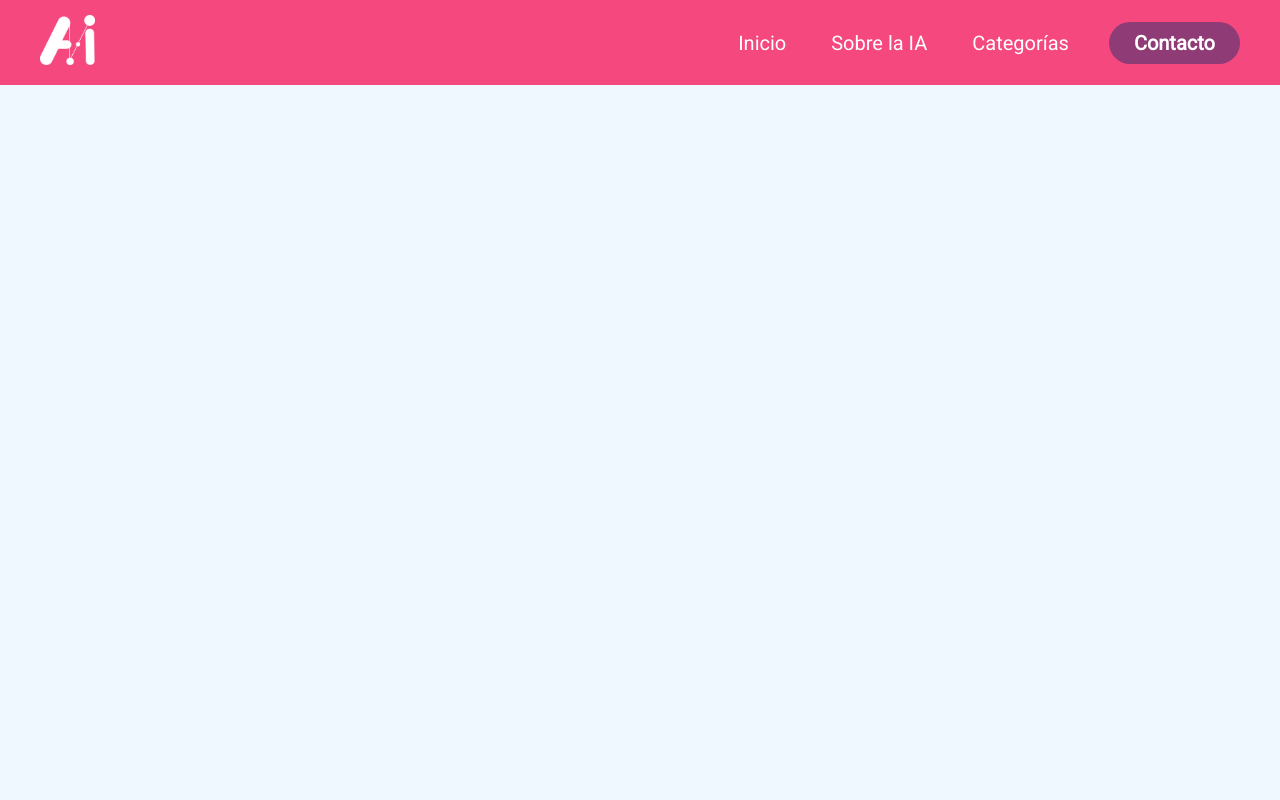
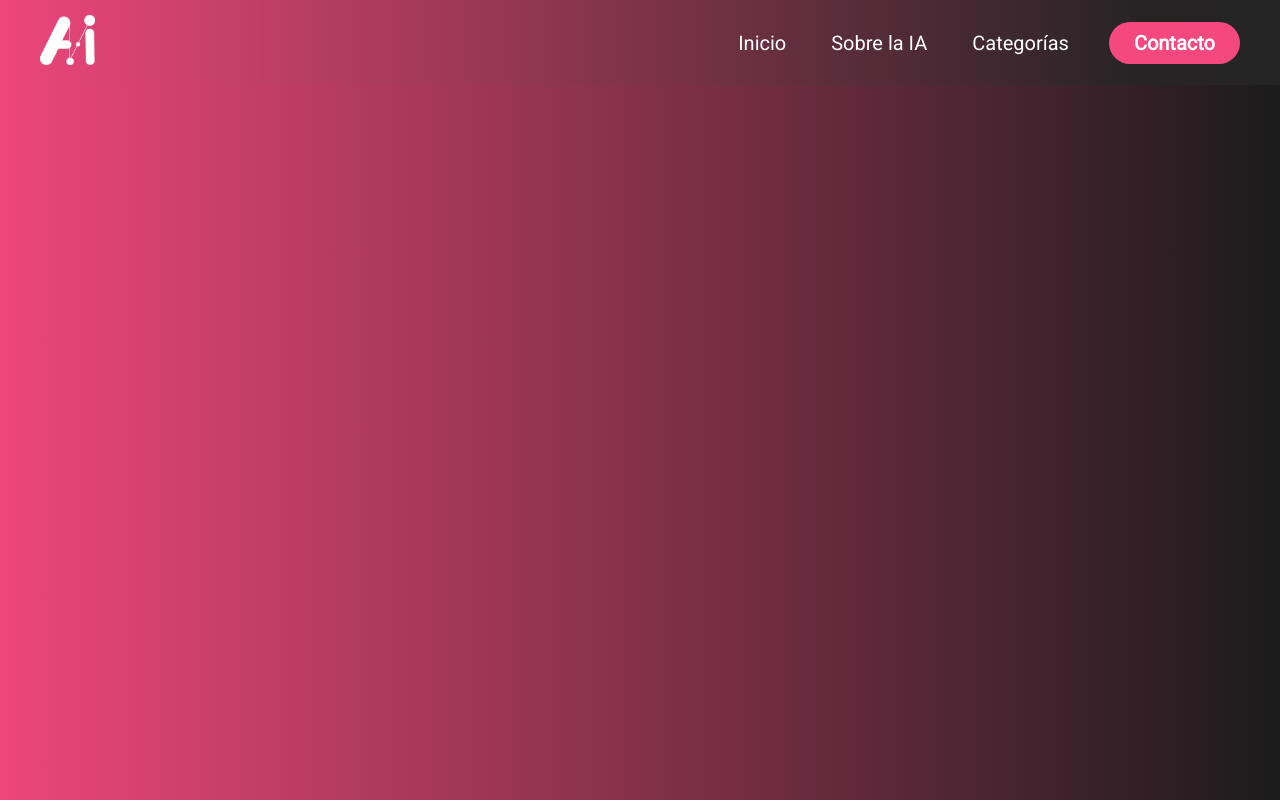
Before and after one commit to chedavid25/Landing-Busca-tu-IA, a plain HTML site: page index.html in a window 1280 px wide. Drawn offline with Linux system fonts and the light colour scheme.

Commit message:
Modificacion de fondo

```diff
--- a/style.css
+++ b/style.css
@@ -8,11 +8,18 @@
 }
 
 body{
-    background-color: aliceblue;
+    background: #242424;  /* fallback for old browsers */
+        background: -webkit-linear-gradient(to right, #ED467B, #242424);  /* Chrome 10-25, Safari 5.1-6 */
+        background: linear-gradient(to right, #ED467B, #1b1b1b); /* W3C, IE 10+/ Edge, Firefox 16+, Chrome 26+, Opera 12+, Safari 7+ */
+
 }
 
+
+
+
+
 header{
-    background-color: #f5487f;
+    background: linear-gradient(90deg, #ED467B 0%, #282425 88.49%, #242424 100%);
     display: flex;
     justify-content: flex-end;
     align-items: center;
@@ -68,7 +75,7 @@ header .logo img{
     font-weight: 700;
     color: #ffffff;
     padding: 9px 25px;
-    background-color: #8f3b76;
+    background-color: #F5487F;
     border: none;
     border-radius: 50px;
     cursor: pointer;
```
Also changed, not shown: index.html (+1 -0 lines).
